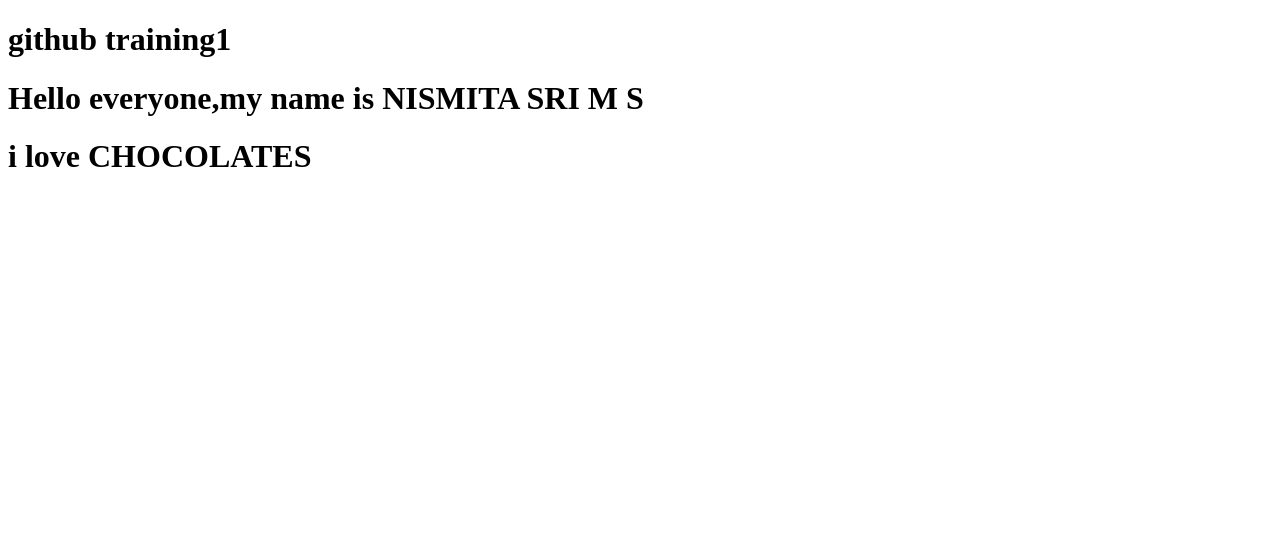
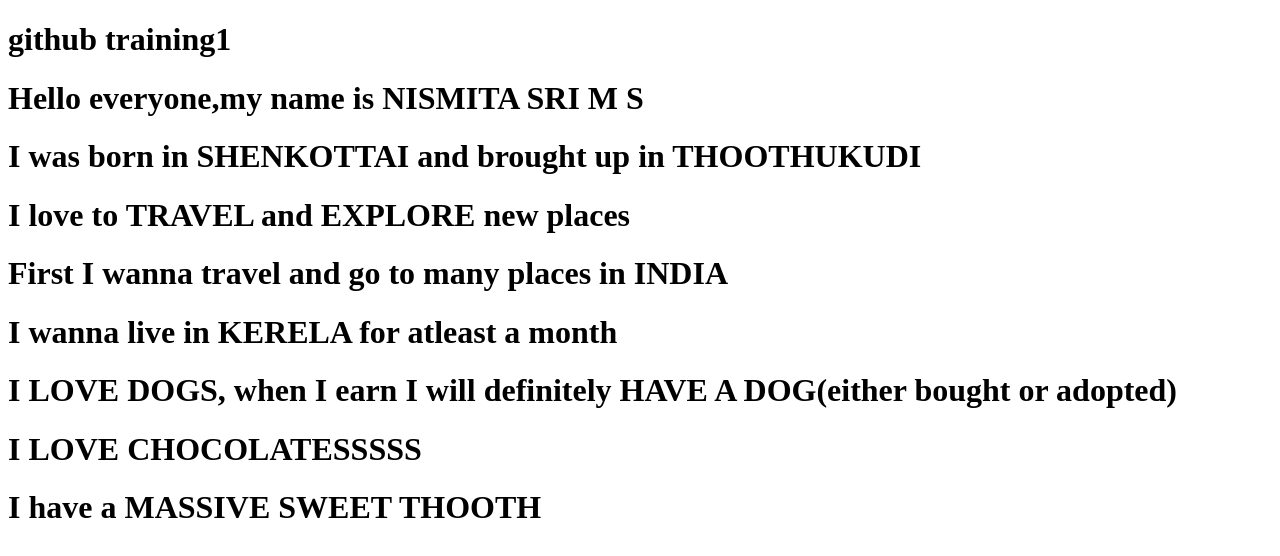
Before and after one commit to NismitaSriMS/github_nishii, a plain HTML site: page index.html in a window 1280 px wide. Drawn offline with Linux system fonts and the light colour scheme.

Commit message:
Revise personal details and interests in index.html
Updated personal introduction and interests.

```diff
--- a/index.html
+++ b/index.html
@@ -8,6 +8,13 @@
 <body>
     <h1>github training1</h1>
     <h1>Hello everyone,my name is NISMITA SRI M S<h1>
-    <h1>i love CHOCOLATES</h1>
+    <h1>I was born in SHENKOTTAI and brought up in THOOTHUKUDI<h1>
+    <h1>I love to TRAVEL and EXPLORE new places<h1>
+    <h1>First I wanna travel and go to many places in INDIA<h1>
+    <h1>I wanna live in KERELA for atleast a month<h1>
+    <h1>I LOVE DOGS, when I earn I will definitely HAVE A DOG(either bought or adopted)<h1>
+    <h1>I LOVE CHOCOLATESSSSS</h1>
+    <h1>I have a MASSIVE SWEET THOOTH</h1>
+
 </body>
 </html>
```
